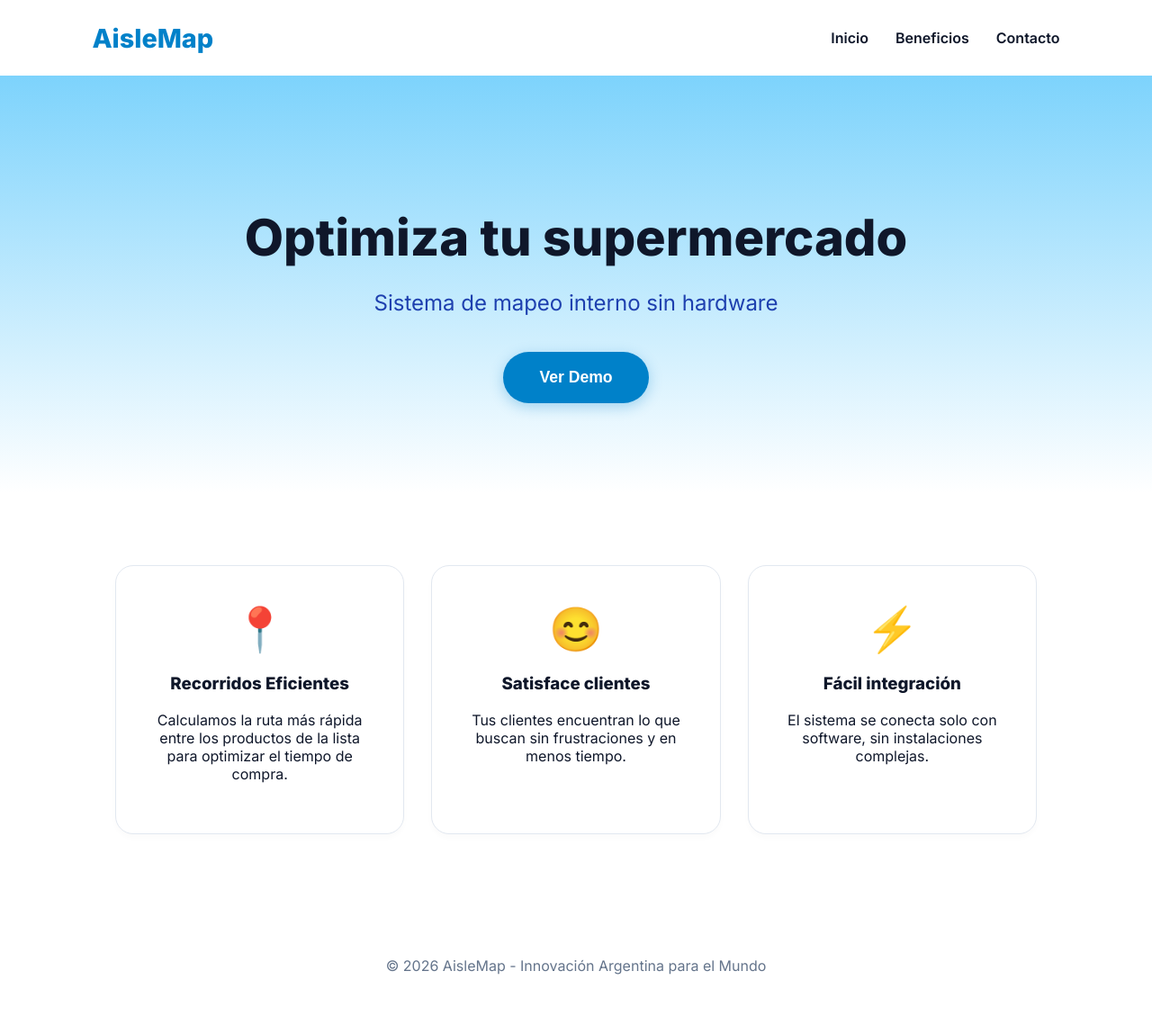
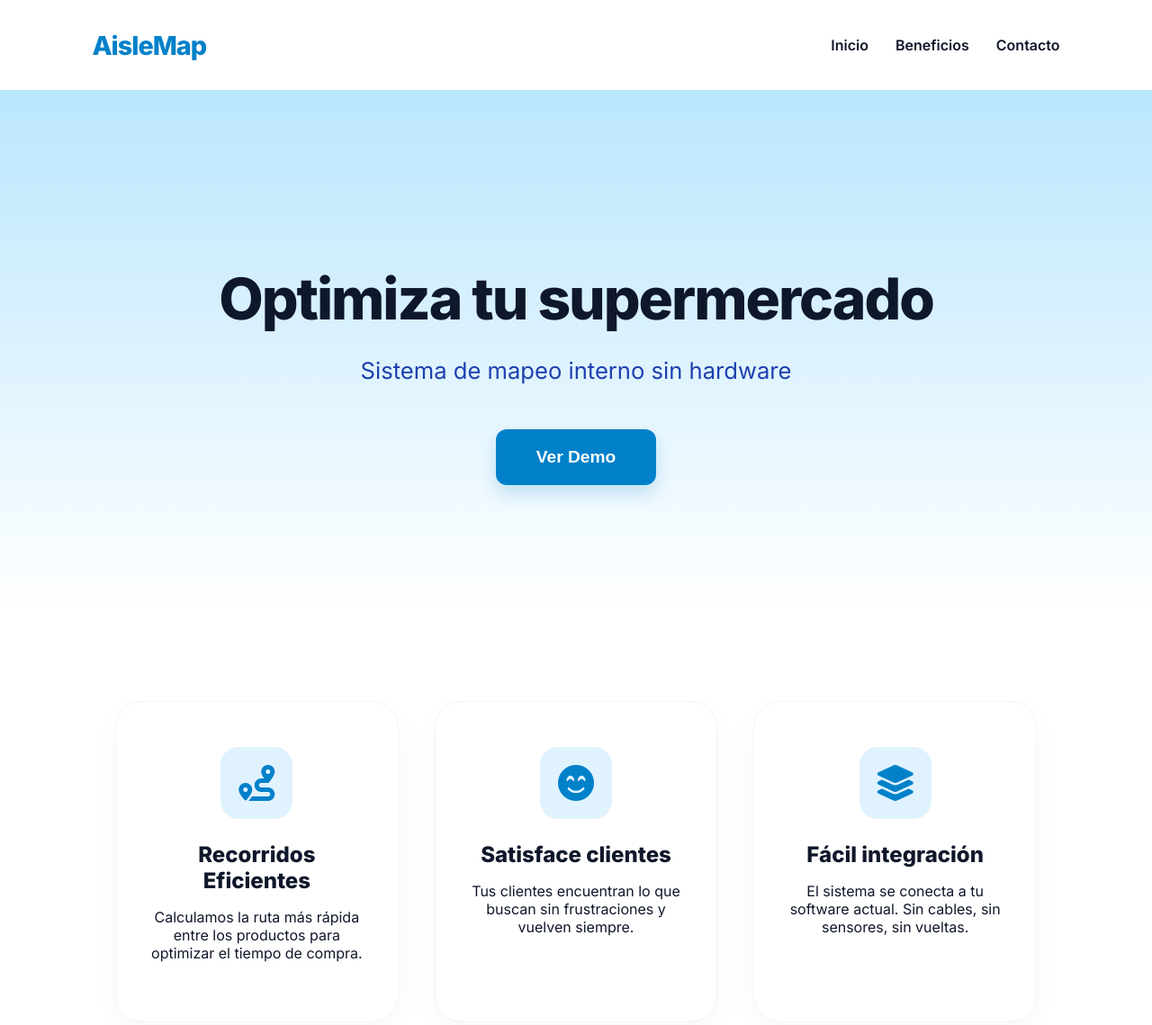
Before and after one commit to annoniuniverse/indoorps, a plain HTML site: page index.html in a window 1280 px wide. Shown: the top 1139 px of the page at 90% size. Drawn offline with Linux system fonts and the light colour scheme.

Commit message:
Iconos profesionales agregados

```diff
--- a/index.html
+++ b/index.html
@@ -5,6 +5,7 @@
     <meta name="viewport" content="width=device-width, initial-scale=1.0">
     <title>AisleMap | Optimiza tu Supermercado</title>
     <link rel="stylesheet" href="styles.css">
+    <link rel="stylesheet" href="https://cdnjs.cloudflare.com/ajax/libs/font-awesome/6.5.1/css/all.min.css">
     <link href="https://fonts.googleapis.com/css2?family=Inter:wght@400;600;800&display=swap" rel="stylesheet">
 </head>
 <body>
@@ -31,19 +32,25 @@
 
     <section id="beneficios" class="features">
         <div class="feature-card">
-            <div class="icon-box">📍</div>
+            <div class="icon-box-new">
+                <i class="fa-solid fa-route"></i>
+            </div>
             <h3>Recorridos Eficientes</h3>
-            <p>Calculamos la ruta más rápida entre los productos de la lista para optimizar el tiempo de compra.</p>
+            <p>Calculamos la ruta más rápida entre los productos para optimizar el tiempo de compra.</p>
         </div>
         <div class="feature-card">
-            <div class="icon-box">😊</div>
+            <div class="icon-box-new">
+                <i class="fa-solid fa-face-smile-beam"></i>
+            </div>
             <h3>Satisface clientes</h3>
-            <p>Tus clientes encuentran lo que buscan sin frustraciones y en menos tiempo.</p>
+            <p>Tus clientes encuentran lo que buscan sin frustraciones y vuelven siempre.</p>
         </div>
         <div class="feature-card">
-            <div class="icon-box">⚡</div>
+            <div class="icon-box-new">
+                <i class="fa-solid fa-layer-group"></i>
+            </div>
             <h3>Fácil integración</h3>
-            <p>El sistema se conecta solo con software, sin instalaciones complejas.</p>
+            <p>El sistema se conecta a tu software actual. Sin cables, sin sensores, sin vueltas.</p>
         </div>
     </section>
 
--- a/styles.css
+++ b/styles.css
@@ -1,6 +1,7 @@
 :root {
     --primary: #0081C9;
     --dark: #0f172a;
+    --light-blue: #e0f2fe;
     --white: #ffffff;
 }
 
@@ -9,80 +10,117 @@ body {
     margin: 0;
     color: var(--dark);
     background-color: var(--white);
+    overflow-x: hidden;
 }
 
 nav {
     display: flex;
     justify-content: space-between;
     align-items: center;
-    padding: 1rem 8%;
+    padding: 1.5rem 8%;
     background: var(--white);
-    box-shadow: 0 2px 10px rgba(0,0,0,0.05);
+    box-shadow: 0 2px 15px rgba(0,0,0,0.05);
 }
 
 .logo {
     font-size: 1.8rem;
     font-weight: 800;
     color: var(--primary);
+    letter-spacing: -1px;
 }
 
 nav ul { display: flex; list-style: none; gap: 30px; }
-nav a { text-decoration: none; color: var(--dark); font-weight: 600; }
+nav a { text-decoration: none; color: var(--dark); font-weight: 600; transition: 0.3s; }
+nav a:hover { color: var(--primary); }
 
 .hero {
-    padding: 100px 10%;
-    background: linear-gradient(180deg, #7dd3fc 0%, #ffffff 100%);
+    padding: 140px 10%;
+    background: linear-gradient(180deg, #bae6fd 0%, #ffffff 100%);
     text-align: center;
 }
 
 .hero h1 {
-    font-size: 3.5rem;
+    font-size: 4rem;
     font-weight: 800;
-    margin-bottom: 10px;
-    color: var(--dark);
+    margin-bottom: 15px;
+    letter-spacing: -2px;
 }
 
 .subtitle {
-    font-size: 1.5rem;
+    font-size: 1.6rem;
     color: #1e40af;
-    margin-bottom: 40px;
+    margin-bottom: 50px;
 }
 
 .btn-primary {
     background: var(--primary);
     color: white;
-    padding: 18px 40px;
+    padding: 20px 45px;
     border: none;
-    border-radius: 50px;
-    font-size: 1.1rem;
-    font-weight: 600;
+    border-radius: 12px;
+    font-size: 1.2rem;
+    font-weight: 700;
     cursor: pointer;
-    box-shadow: 0 4px 15px rgba(0,129,201,0.3);
+    box-shadow: 0 10px 20px rgba(0,129,201,0.2);
+    transition: 0.3s;
+}
+
+.btn-primary:hover {
+    transform: translateY(-3px);
+    box-shadow: 0 15px 25px rgba(0,129,201,0.3);
 }
 
 .features {
     display: grid;
-    grid-template-columns: repeat(auto-fit, minmax(280px, 1fr));
-    gap: 30px;
-    padding: 80px 10%;
+    grid-template-columns: repeat(auto-fit, minmax(300px, 1fr));
+    gap: 40px;
+    padding: 100px 10%;
 }
 
 .feature-card {
     background: var(--white);
-    padding: 40px;
-    border-radius: 20px;
+    padding: 50px 30px;
+    border-radius: 30px;
     text-align: center;
-    border: 1px solid #e2e8f0;
-    box-shadow: 0 4px 6px rgba(0,0,0,0.02);
+    border: 1px solid #f1f5f9;
+    box-shadow: 0 10px 30px rgba(0,0,0,0.03);
+    transition: 0.4s ease;
 }
 
-.icon-box {
-    font-size: 3rem;
-    margin-bottom: 20px;
+.feature-card:hover {
+    transform: translateY(-10px);
+    box-shadow: 0 20px 40px rgba(0,0,0,0.08);
+}
+
+/* EL DISEÑO DE LOS LOGOS */
+.icon-box-new {
+    width: 80px;
+    height: 80px;
+    background: var(--light-blue);
+    color: var(--primary);
+    font-size: 2.5rem;
+    display: flex;
+    align-items: center;
+    justify-content: center;
+    margin: 0 auto 25px;
+    border-radius: 20px;
+    transition: 0.3s;
+}
+
+.feature-card:hover .icon-box-new {
+    background: var(--primary);
+    color: white;
+    transform: rotate(-5deg);
+}
+
+.feature-card h3 {
+    font-size: 1.5rem;
+    margin-bottom: 15px;
 }
 
 footer {
-    padding: 40px;
+    padding: 60px;
     text-align: center;
+    background: #f8fafc;
     color: #64748b;
 }
```
